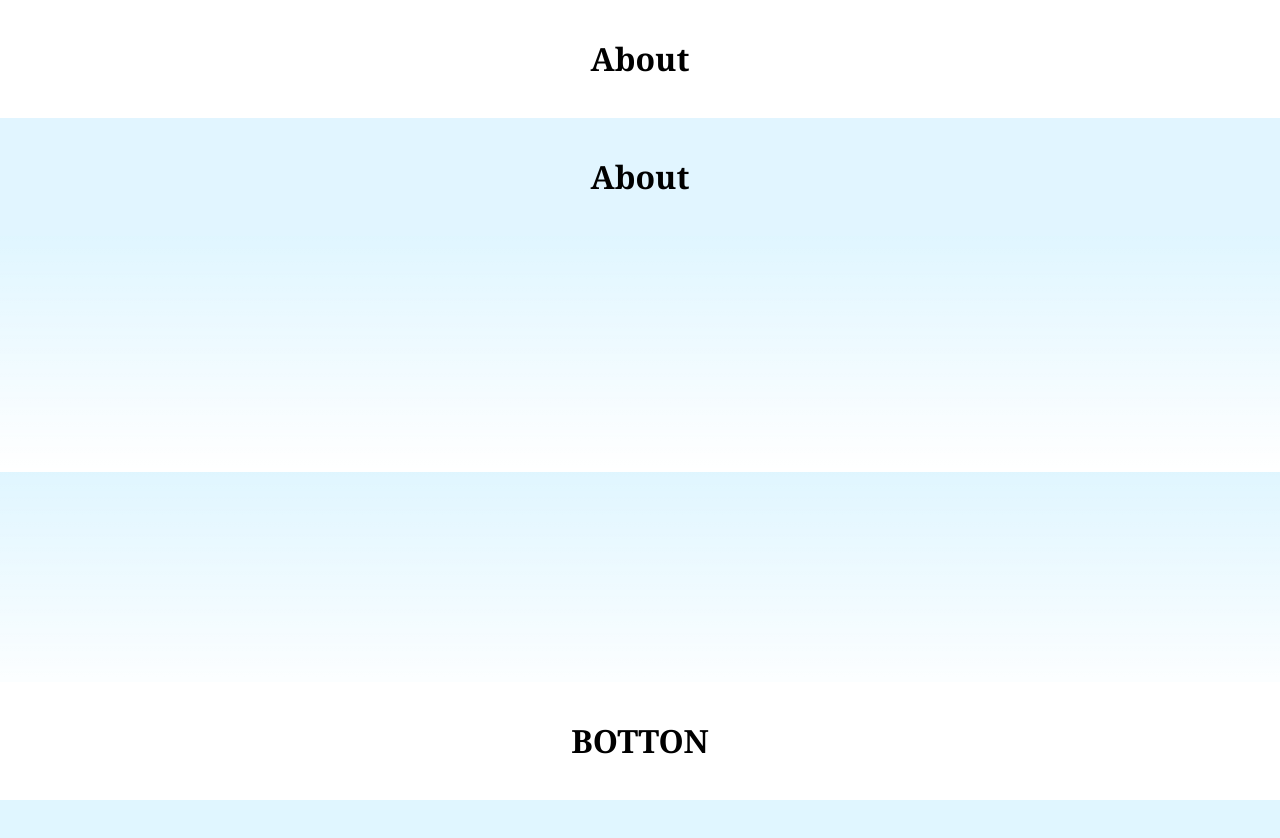
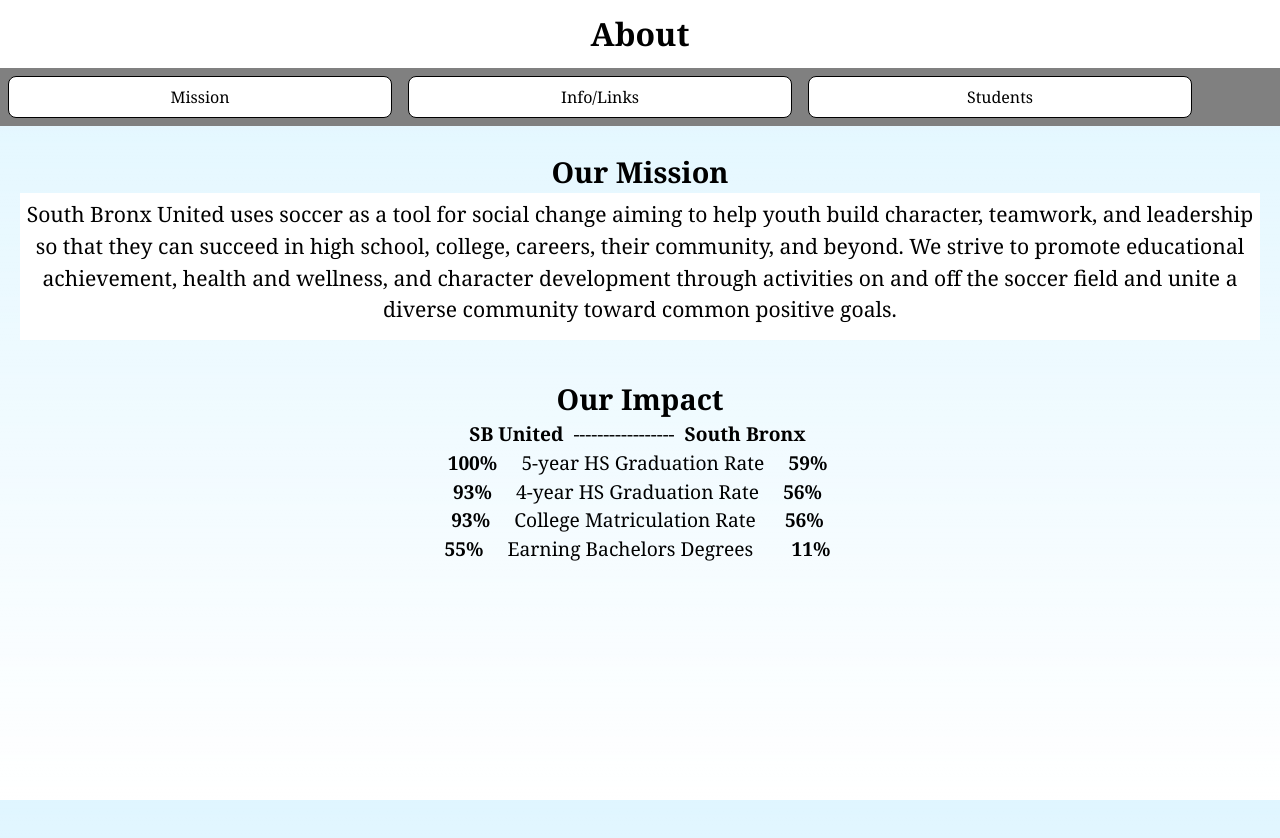
Before and after one commit to developforgood/South-Bronx-United-intern-group-4, a Next.js app in the folder clubhousecafe/: page /about in a window 1280 px wide. Shown: the top 838 px of the page. Before the commit the page ends 800 px from the top, so only its background shows below. Built offline with nearby package versions, Linux system fonts and the light colour scheme.

Commit message:
ABOUT, INFO, & FEATURES PAGES

```diff
--- /dev/null
+++ b/clubhousecafe/src/app/about/About.css
@@ -0,0 +1,32 @@
+/* About.css */
+html, body {
+    margin: 0;
+    padding: 0;
+    height: 100%;
+}
+
+.about-page {
+    display: flex;
+    flex-direction: column;
+    min-height: 100vh;
+    padding-left: 20px;
+    padding-right: 20px;
+    padding-bottom: 20px;
+    box-sizing: border-box;
+}
+
+.statistics {
+    flex: 0.1;
+}
+
+.statistics h2 {
+    font-size: 1.8em;
+}
+
+.statistics p {
+    list-style-type: none;
+    padding: 0;
+    margin: 0;
+    font-size: 1.2em;
+    margin-bottom: 10px;
+}
--- a/clubhousecafe/src/app/about/page.tsx
+++ b/clubhousecafe/src/app/about/page.tsx
@@ -1,41 +1,57 @@
-import React, { useLayoutEffect } from "react";
+'use client';
+import React from 'react';
+import './About.css'; // Import the CSS file for styling
+import { useRouter } from 'next/navigation';
 
-const topbar = {
-   backgroundColor: "white",
-   padding: "35px 0px 35px 0px",
-}
+const About: React.FC = () => {
+    const router = useRouter();
 
-const bottombar = {
-    backgroundColor: "white",
-    padding: "35px 0px 35px 0px",
-    position: "fixed",
-    left: 0,
-    bottom: 0,
-    right: 0,
- }
+    const handleInfoClick = () => {
+        router.push('/infoandlinks');
+    };
+
+    const handleStudentsClick = () => {
+        router.push('/studentfeatures');
+    };
+
+    return (
+        <>
+        <div style={{"backgroundColor": "white", "padding": "10px 10px 10px 10px"}}>
+            <h1>About</h1>
+        </div>
+        <div style={{"display":"flex", "backgroundColor":"grey"}}>
+        <button style={{"width":"30%"}}>Mission</button><button style={{"width":"30%"}} onClick={handleInfoClick} >Info/Links</button><button style={{"width":"30%"}} onClick={handleStudentsClick} >Students</button>
+        </div>
+        <div className="about-page">
+            <section className="statistics">
+            <div style={{"backgroundColor": "white"}}>
+                </div>
+                <br />
+                <h2><b>Our Mission</b></h2>
+                <div style={{"backgroundColor": "white", "padding":"5px 5px 5px 5px", "fontSize": "1.1em"}}>
+                    <p>
+                    South Bronx United uses soccer as a tool for social change aiming to help youth build character, teamwork,
+                    and leadership so that they can succeed in high school, college, careers, their community, and beyond.
+                    We strive to promote educational achievement, health and wellness, and character development
+                    through activities on and off the soccer field and unite a diverse community toward common positive goals.
+                    </p>
+            </div>
+            </section>
+            <section className="statistics">
+                <h2>Our Impact</h2>
+                <p>
+                    <strong>SB United </strong> ----------------- <strong> South Bronx</strong> <br />
+                    <strong>100%</strong>&emsp; 5-year HS Graduation Rate<strong> &emsp;59%</strong> <br />
+                    <strong>93%</strong> &emsp;4-year HS Graduation Rate<strong> &emsp;56%</strong> <br />
+                    <strong>93%</strong> &emsp;College Matriculation Rate <strong> &emsp;56%</strong> <br />
+                    <strong>55%</strong> &emsp;Earning Bachelors Degrees&emsp;<strong>&emsp;11%</strong> <br />
+                </p>
+            </section>
+        </div>
+        </>
 
 
-const absoluteCenter =  {
-    color: "black",
-    alignItems: "center", // does vertically center the desired content
-    justifyContent: "center", // horizontally centers single line items
-    textAlign: "center", // optional, but helps horizontally center text that breaks into multiple lines
-}
+    );
+};
 
-
-export default function about () {
-    return (
-        <>
-        <div style={topbar}>
-            <h1 style={absoluteCenter} >About</h1>
-        </div>
-        <div style={{"backgroundColor":"#e1f5ff", "padding": "35px 0px 35px 0px"}}>
-            <h1 >About</h1>
-        </div>
-        <div style={bottombar}>
-            <h1 style={{"color":"black"}}>BOTTON</h1>
-        </div>
-
-        </>
-    );
-}
+export default About;
--- /dev/null
+++ b/clubhousecafe/src/app/infoandlinks/page.tsx
@@ -0,0 +1,87 @@
+'use client';
+import React from 'react';
+import { useRouter } from 'next/navigation';
+
+// Define the type for event data
+interface Event {
+    id: number;
+    title: string;
+    description: string;
+    imageUrl: string;
+  }
+
+  // Sample data for events
+  const events: Event[] = [
+    {
+      id: 1,
+      title: 'SBU Event 1',
+      description: 'A day of fun and freshness!',
+      imageUrl: 'https://via.placeholder.com/150?text=Happy+Day',
+    },
+    {
+      id: 2,
+      title: 'SBU Event 2',
+      description: 'Enjoy delicious food and happy dancing!',
+      imageUrl: 'https://via.placeholder.com/150?text=Epic+Food+Event',
+    },
+    {
+      id: 3,
+      title: 'SBU Event 3',
+      description: 'Explore a range of activities!',
+      imageUrl: 'https://via.placeholder.com/150?text=Fun+Event+Three',
+    },
+    {
+        id: 4,
+        title: 'SBU Event 4',
+        description: 'Explore every activity in the world yes!',
+        imageUrl: 'https://via.placeholder.com/150?text=Fun+Event+Four',
+      },
+    {
+        id: 5,
+        title: 'SBU Event 5',
+        description: 'Wow! so many activities in this list',
+        imageUrl: 'https://via.placeholder.com/150?text=Fun+Event+Five',
+      },
+  ];
+
+  const InfoAndLinks: React.FC = () => {
+    const router = useRouter();
+
+    const handleMissionClick = () => {
+        router.push('/about');
+    };
+
+    const handleStudentsClick = () => {
+        router.push('/studentfeatures');
+    };
+
+    return (
+    <>
+    <div style={{"backgroundColor": "white", "padding": "10px 10px 10px 10px"}}>
+        <h1>Events</h1>
+    </div>
+    <div style={{"display":"flex", "backgroundColor":"grey"}}>
+        <button style={{"width":"30%"}} onClick={handleMissionClick} >Mission</button><button style={{"width":"30%"}}>Info/Links</button><button style={{"width":"30%"}} onClick={handleStudentsClick} >Students</button>
+        </div>
+      <div style={{ padding: '20px' }}>
+        <div style={{ display: 'flex', flexDirection: 'column', gap: '20px', overflow:'scroll' }}>
+          {events.map(event => (
+            <div key={event.id} style={{ display: 'flex', alignItems: 'center', gap: '20px', border: '1px solid #ddd', padding: '10px', borderRadius: '8px' }}>
+              <img
+                src={event.imageUrl}
+                alt={event.title}
+                style={{ width: '150px', height: '150px', objectFit: 'cover', borderRadius: '8px' }}
+              />
+              <div>
+                <h2 style={{ margin: '0 0 10px 0' }}>{event.title}</h2>
+                <p style={{ margin: '0' }}>{event.description}</p>
+              </div>
+            </div>
+          ))}
+        </div>
+      </div>
+      </>
+    );
+  };
+
+export default InfoAndLinks;
--- /dev/null
+++ b/clubhousecafe/src/app/studentfeatures/page.tsx
@@ -0,0 +1,66 @@
+'use client';
+import React from 'react';
+import { useRouter } from 'next/navigation';
+
+interface StudentProps {
+  name: string;
+  photoUrl: string;
+  description: string;
+}
+
+// Create the Student component
+const Student: React.FC<StudentProps> = ({ name, photoUrl, description }) => {
+  return (
+    <div className="student-card">
+      <img src={photoUrl} alt={`${name}'s photo`} className="student-photo" />
+      <h2 className="student-name">{name}</h2>
+      <p className="student-description">{description}</p>
+    </div>
+  );
+};
+
+const InfoAndLinks: React.FC = () => {
+    const router = useRouter();
+
+    const handleMissionClick = () => {
+        router.push('/about');
+    };
+
+    const handleInfoClick = () => {
+        router.push('/infoandlinks');
+    };
+
+    return (
+    <>
+    <div style={{"backgroundColor": "white", "padding": "10px 10px 10px 10px"}}>
+        <h1>Student Features</h1>
+    </div>
+    <div style={{"display":"flex", "backgroundColor":"grey"}}>
+        <button style={{"width":"30%"}} onClick={handleMissionClick} >Mission</button><button style={{"width":"30%"}} onClick={handleInfoClick}>Info/Links</button><button style={{"width":"30%"}} >Students</button>
+      </div>
+      <div style={{"padding":"10px 30px 10px 30px"}}>
+      <Student
+        name="John Doe"
+        photoUrl="https://via.placeholder.com/430"
+        description="John is a computer science major who loves coding and playing video games."
+      />
+      <br/>
+      <br/>
+      <Student
+        name="Jane Smith"
+        photoUrl="https://via.placeholder.com/430"
+        description="Jane is a graphic designer with a passion for digital art and animation."
+      />
+      <br/>
+      <br/>
+      <Student
+        name="JohnJane DoeSmith"
+        photoUrl="https://via.placeholder.com/430"
+        description="JaneJohn is a graphiccompouter designerscience with a passionwho for digitalplaying art and gamesanimation."
+      />
+    </div>
+      </>
+    );
+  };
+
+export default InfoAndLinks;
```
